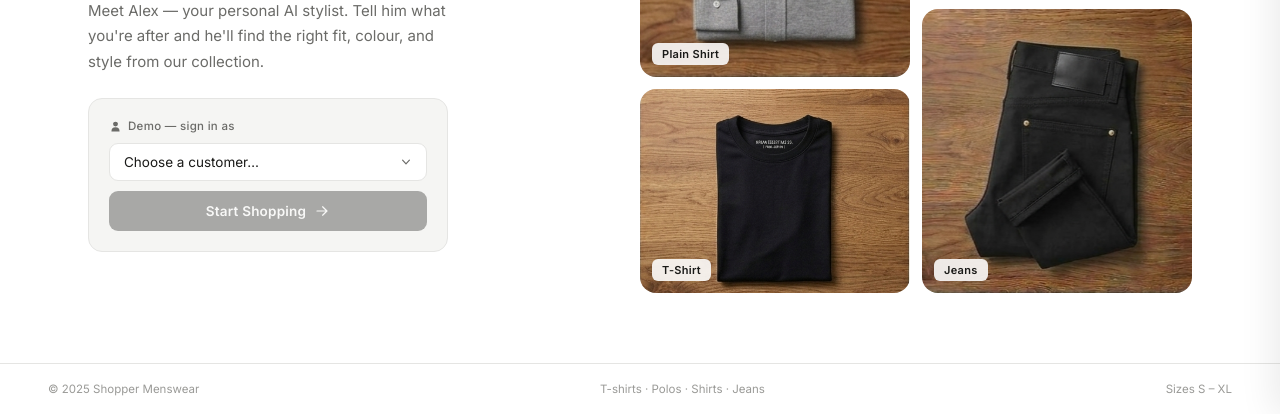
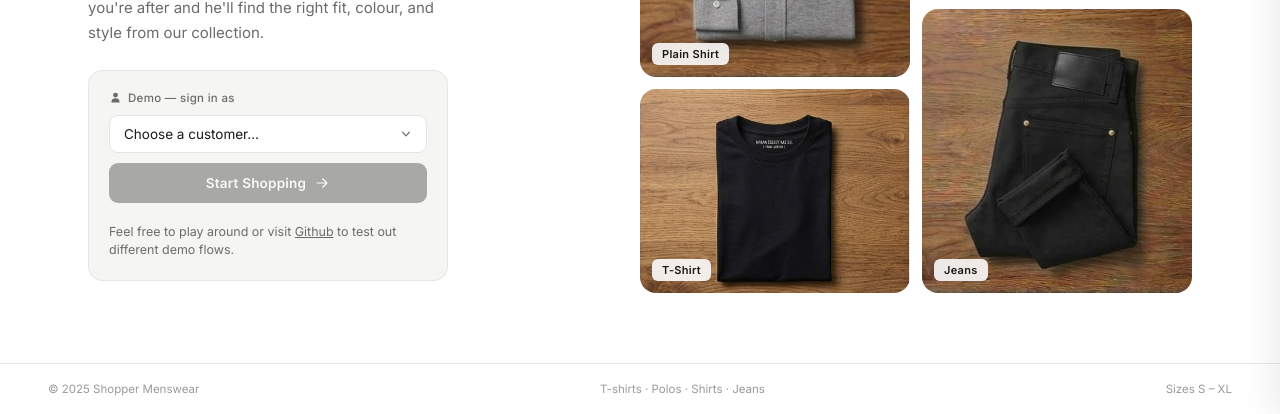
Before and after one commit to madhavkannan/shopper, a plain HTML site: page static/index.html in a window 1280 px wide. Shown: the part 386-800 px from the top of the page. Drawn offline with Linux system fonts and the light colour scheme; no server answers.

Commit message:
Included reference to Github in the demo

```diff
--- a/static/app.js
+++ b/static/app.js
@@ -184,13 +184,13 @@
   // Bind Select this buttons
   group.querySelectorAll('.select-btn').forEach(btn => {
     btn.addEventListener('click', () => {
-      const item  = btn.dataset.item;
-      const colour = btn.dataset.colour;
-      const size  = btn.dataset.size;
+      const item     = btn.dataset.item;
+      const colour   = btn.dataset.colour;
+      const size     = btn.dataset.size;
       const sizeText = size ? ` in size ${size}` : '';
       messageInput.value = `I'd like the ${colour} ${item}${sizeText} please.`;
-      messageInput.focus();
       autoResizeTextarea();
+      sendMessage();
     });
   });
 
--- a/static/index.html
+++ b/static/index.html
@@ -44,6 +44,7 @@
             Start Shopping
             <svg viewBox="0 0 20 20" fill="currentColor"><path fill-rule="evenodd" d="M3 10a.75.75 0 01.75-.75h10.638L10.23 5.29a.75.75 0 111.04-1.08l5.5 5.25a.75.75 0 010 1.08l-5.5 5.25a.75.75 0 11-1.04-1.08l4.158-3.96H3.75A.75.75 0 013 10z" clip-rule="evenodd"/></svg>
           </button>
+          <p class="demo-hint">Feel free to play around or visit <a href="https://github.com/madhavkannan/shopper" target="_blank" rel="noopener">Github</a> to test out different demo flows.</p>
         </div>
       </div>
 
--- a/static/styles.css
+++ b/static/styles.css
@@ -174,6 +174,15 @@
 .start-btn:hover:not(:disabled) { opacity: 0.85; }
 .start-btn:active:not(:disabled) { transform: scale(0.98); }
 .start-btn:disabled { opacity: 0.35; cursor: not-allowed; }
+
+.demo-hint {
+  margin: 10px 0 0;
+  font-size: 0.78rem;
+  color: var(--text-2);
+  line-height: 1.5;
+}
+.demo-hint a { color: var(--text-2); text-decoration: underline; }
+.demo-hint a:hover { color: var(--text); }
 
 /* Mosaic */
 .landing-mosaic {
```
